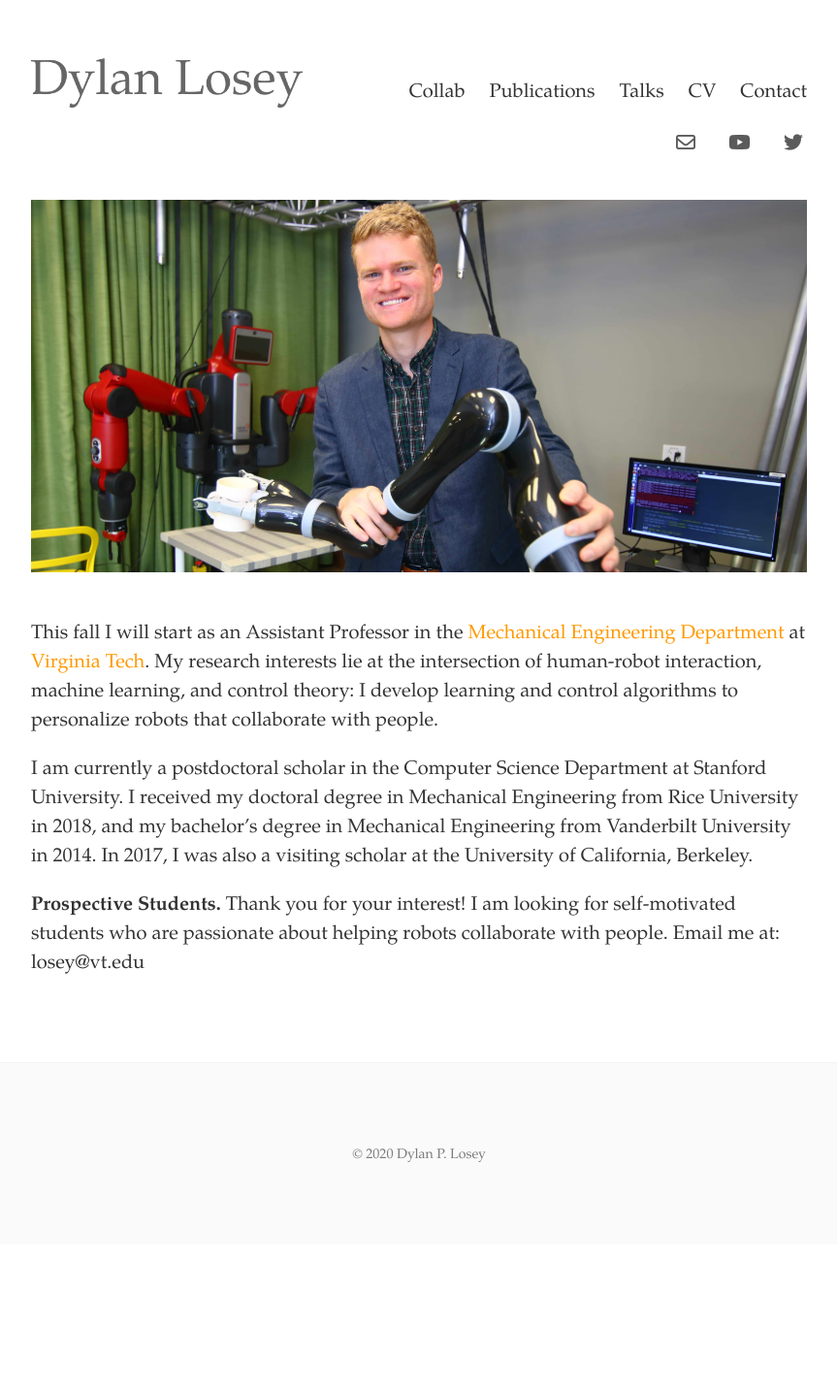
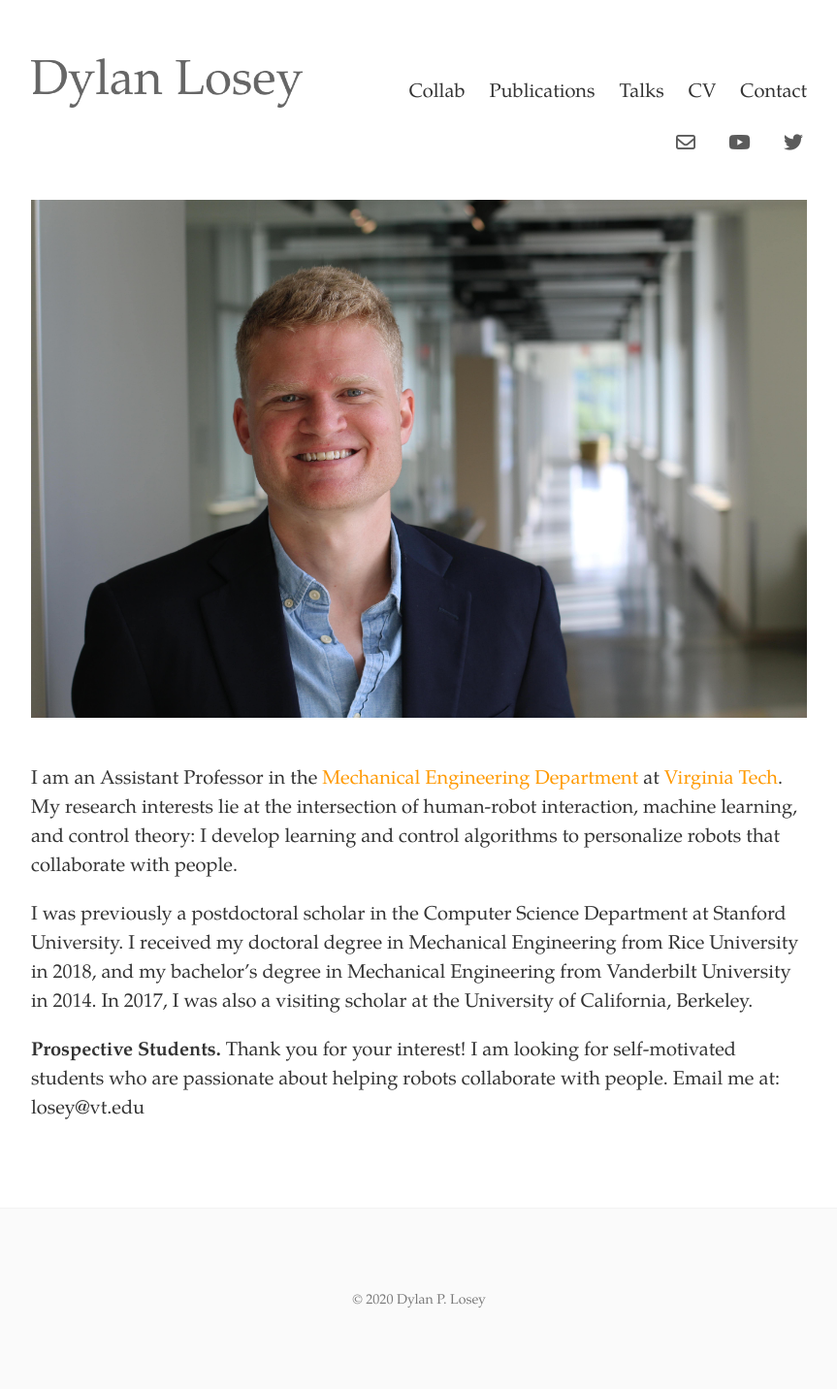
Before and after one commit to dylan-losey/dylan-losey.github.io, a Jekyll site: the page built from index.html, in a window 1280 px wide. Shown: the whole page at 97% size, without its empty margins (208-1071 px from the left). Built offline with Jekyll 4.4.1, drawn with Linux system fonts in a browser that asks for light colours; nearby versions of some CDN libraries; before the commit the page ends 1283 px from its top, so only the background shows below that.

Commit message:
update front

```diff
--- a/index.html
+++ b/index.html
@@ -18,12 +18,12 @@ tags: home
   <img src="{{ site.baseurl }} /images/front.jpg" style="width:100%; height:100%;">
   <br>
   <br>
-  <p>This fall I will start as an Assistant Professor in the
+  <p>I am an Assistant Professor in the
     <a class="link" href="https://www.me.vt.edu/">Mechanical Engineering Department</a>
     at <a class="link" href="https://vt.edu/">Virginia Tech</a>.
   My research interests lie at the intersection of human-robot interaction, machine learning, and control theory:
   I develop learning and control algorithms to personalize robots that collaborate with people.</p>
-  <p>I am currently a postdoctoral scholar in the Computer Science Department at Stanford University.
+  <p>I was previously a postdoctoral scholar in the Computer Science Department at Stanford University.
   I received my doctoral degree in Mechanical Engineering from Rice University in 2018,
   and my bachelor’s degree in Mechanical Engineering from Vanderbilt University in 2014.
   In 2017, I was also a visiting scholar at the University of California, Berkeley.</p>
```
Also changed, not shown: images/front.jpg, images/front_prev.jpg (added).
